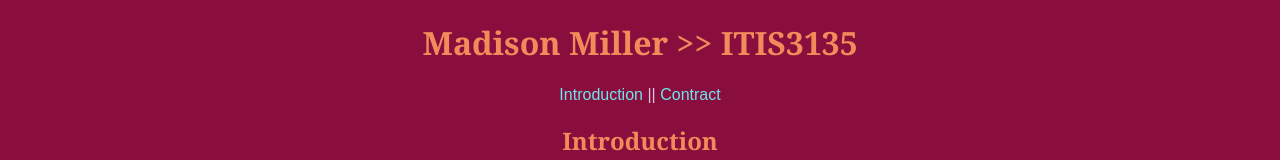
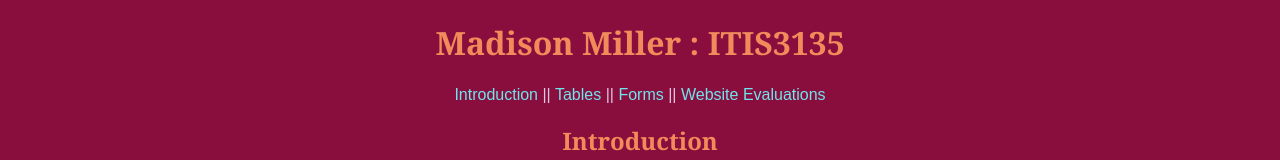
Before and after one commit to mmill244/mmill244.github.io, a plain HTML site: page itis3135/introduction.html in a window 1280 px wide. Shown: the top 160 px of the page. Drawn offline with Linux system fonts and the light colour scheme.

Commit message:
Update introduction.html

```diff
--- a/itis3135/introduction.html
+++ b/itis3135/introduction.html
@@ -8,12 +8,16 @@
 
 <body>
     <header>
-        <h1>Madison Miller >> ITIS3135</h1>
+        <h1>Madison Miller : ITIS3135</h1>
     </header>
     <nav>
         <a href="introduction.html">Introduction</a>
         ||
-        <a href="contract.html">Contract</a>
+        <a href="tables.html">Tables</a>
+        ||
+        <a href="forms.html">Forms</a>
+        ||
+        <a href="website_evaluations.html">Website Evaluations</a>
     </nav>
 
     <main>
```
